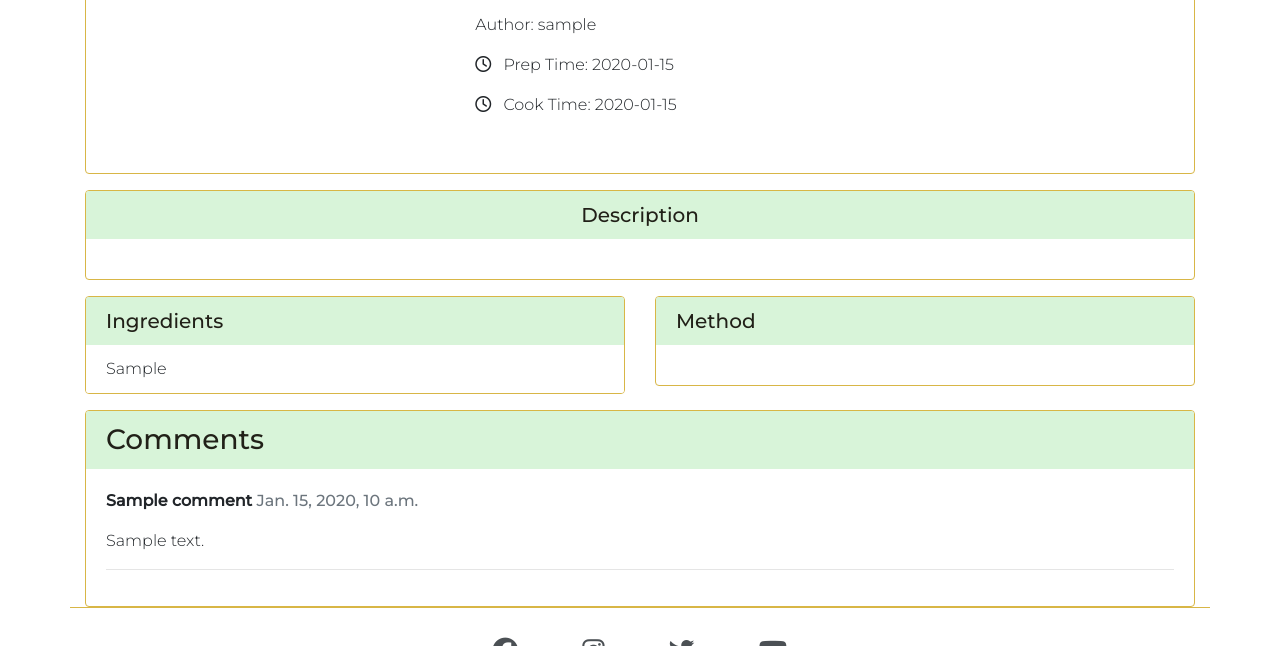
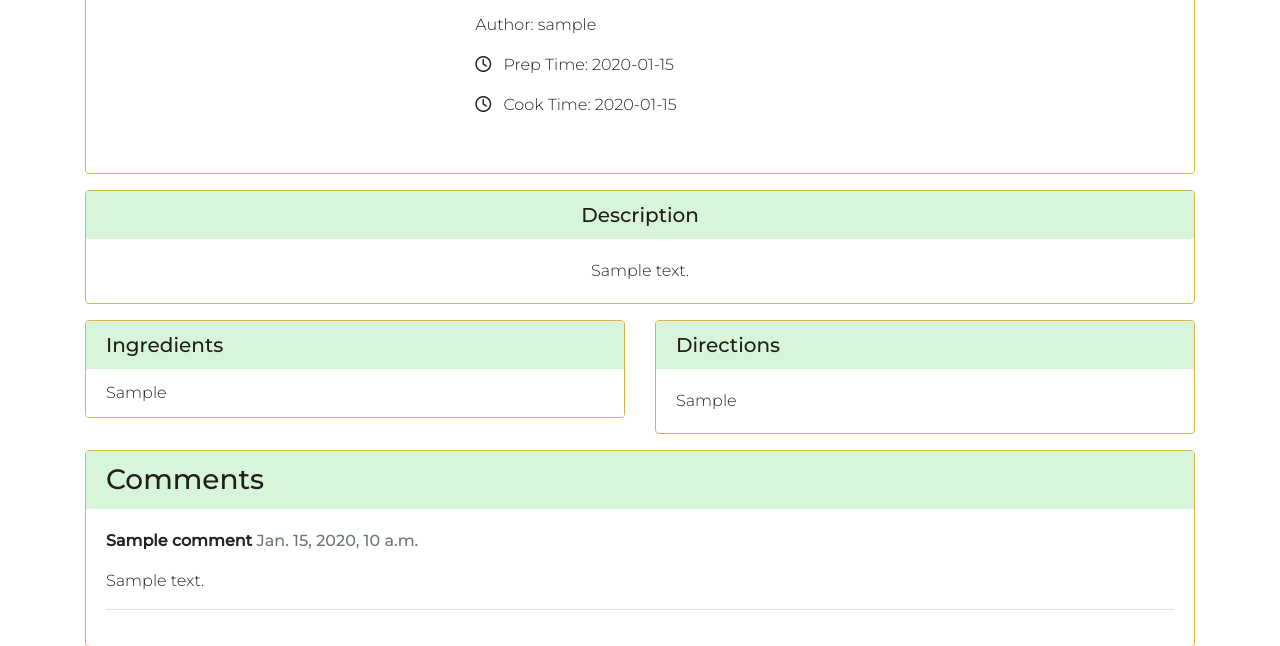
Before and after one commit to KaiLangen96/dishful-discoveries, a Django app: a page that uses templates/recipe_detail.html in a window 1280 px wide. Shown: the part 199-845 px from the top of the page. Run offline with Django 4.2, Linux system fonts and the light colour scheme; tables that the repository leaves empty hold one stand-in row (values such as "Sample post"); some libraries are stand-ins or nearby versions.

Commit message:
Fix: Method and Description not showing in recipe details page

```diff
--- a/templates/recipe_detail.html
+++ b/templates/recipe_detail.html
@@ -75,7 +75,7 @@
                 <div class="card mb-3 recipe-detail-card">
                     <h5 class="card-header recipe-detail-header">Description</h5>
                     <div class="card-body">
-                        <p class="card-text">{{ recipe.excerpt | safe }}</p>
+                        <p class="card-text">{{ recipe.description | safe }}</p>
                     </div>
                 </div>
             </div>
@@ -93,9 +93,9 @@
             </div>
             <div class="col-md-6">
                 <div class="card mb-3 recipe-detail-card">
-                    <h5 class="card-header recipe-detail-header">Method</h5>
+                    <h5 class="card-header recipe-detail-header">Directions</h5>
                     <div class="card-body">
-                        <div class="card-text">{{ recipe.content | safe }}</div>
+                        <div class="card-text">{{ recipe.directions | safe }}</div>
                     </div>
                 </div>
             </div>
```
